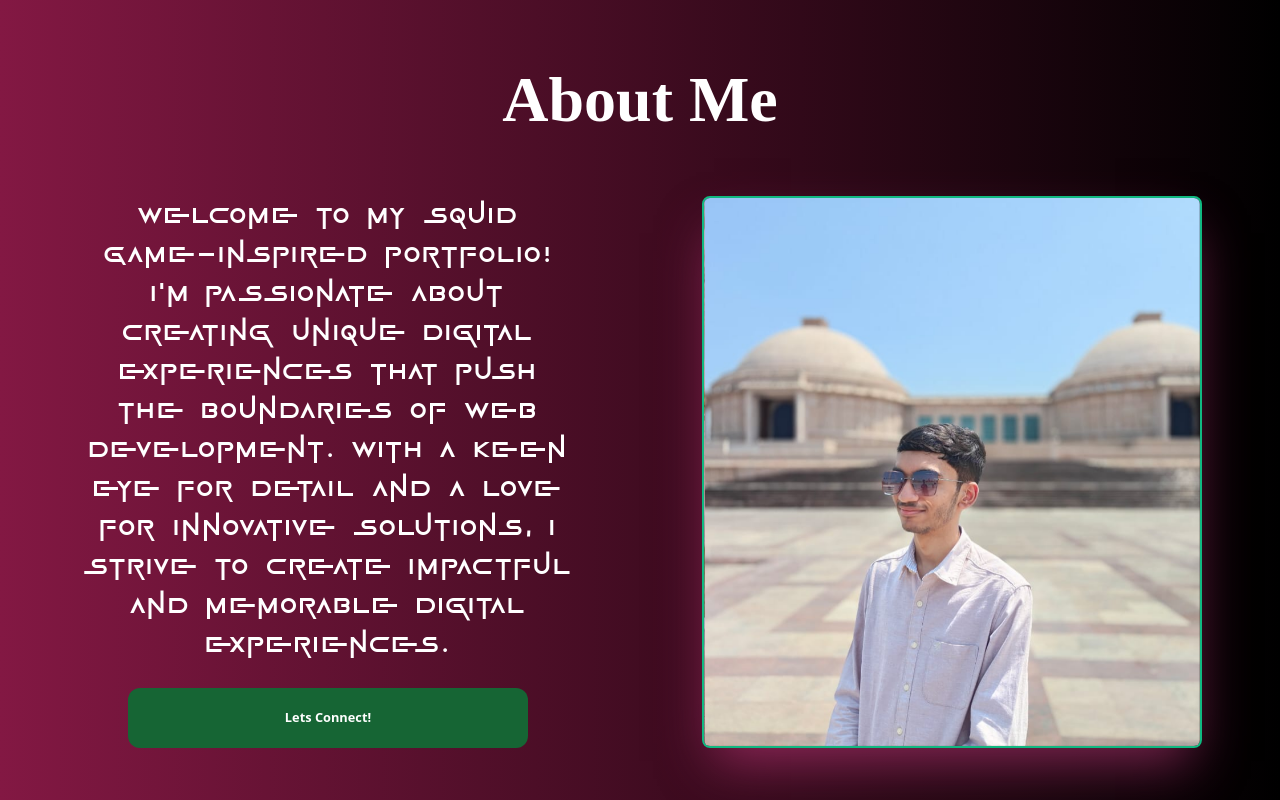
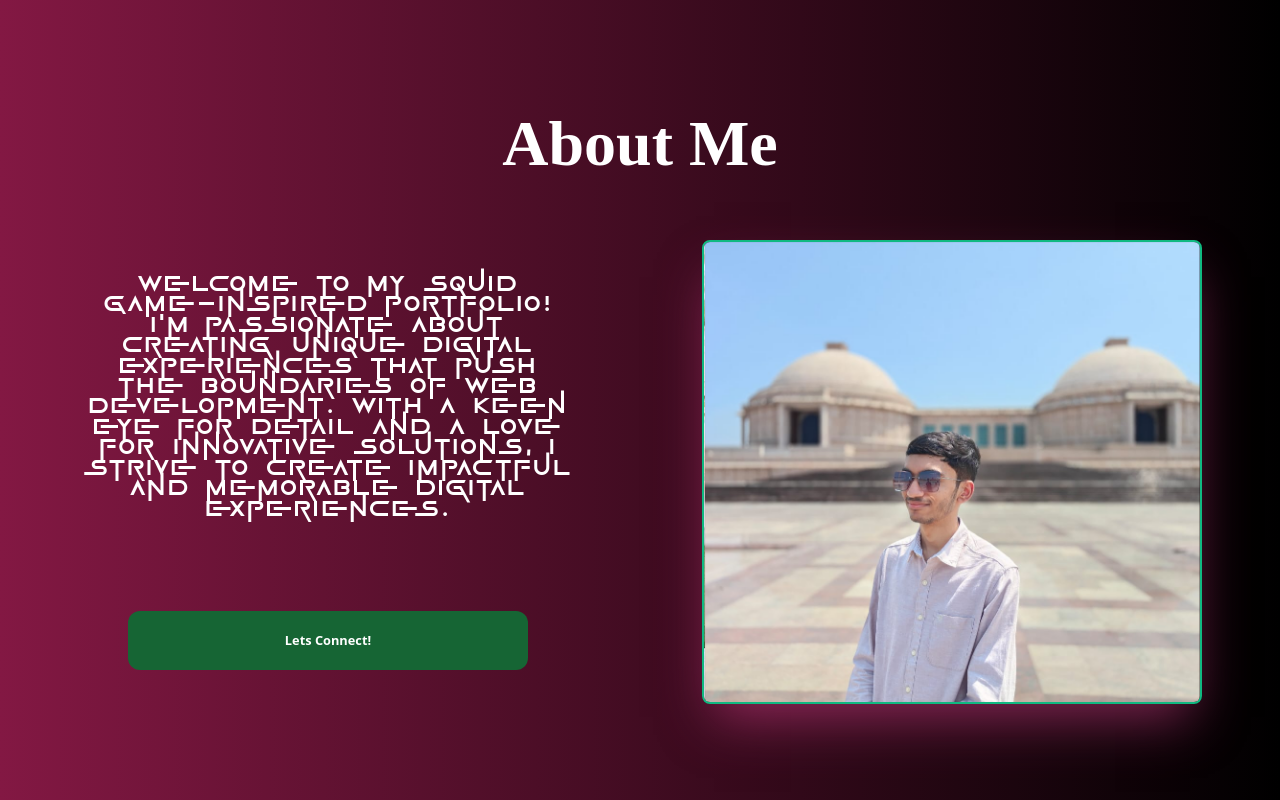
Before and after one commit to khantnandeesh/e-cell, a React (Vite) app: page /about in a window 1280 px wide. Shown: the part 896-1696 px from the top of the page. Built offline with nearby package versions, Linux system fonts and the light colour scheme.

Commit message:
minor fix

```diff
--- a/src/Components/Page2.jsx
+++ b/src/Components/Page2.jsx
@@ -87,7 +87,7 @@ function Page2() {
             </h2>
           <div className="w-full flex-wrap mx-auto md:flex-nowrap  flex justify-between  md:justify-around items-center ">
                 <div className="space-y-6   md:h-full w-[80%] md:w-[40%] flex flex-col justify-start md:justify-around  mx-auto  md:items-center">
-                <p className={`text-md md:text-2xl md:leading-relaxed tracking-widest leading-[4.6vw] md:leading-[1.6vw] text-center sqfont`}>
+                <p className={`text-md md:text-2xl  tracking-widest leading-[4.6vw] md:leading-[1.6vw] text-center sqfont`}>
                     Welcome to my Squid Game-inspired portfolio! I'm passionate about creating unique digital experiences
                     that push the boundaries of web development. With a keen eye for detail and a love for innovative solutions,
                     I strive to create impactful and memorable digital experiences.
```
